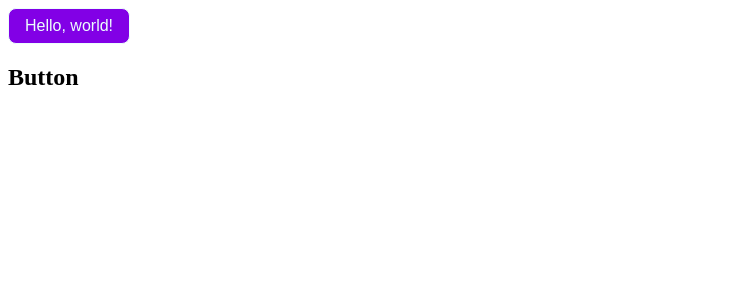
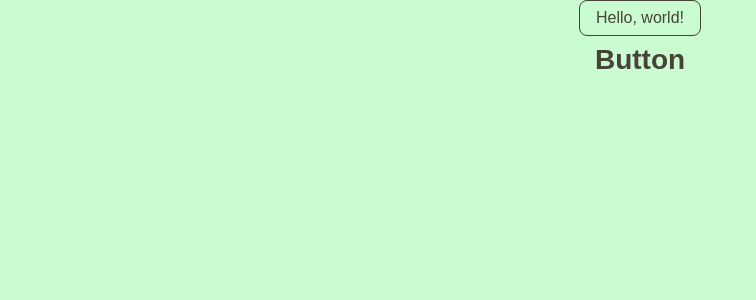
Before and after one commit to flo-output/FLComponents, a React (Vite) app: page / in a window 1280 px wide. Shown: the top 300 px of the page, without its empty margins (0-756 px from the left). Built offline with nearby package versions, Linux system fonts and the light colour scheme.

Commit message:
+ Text Component

```diff
--- a/package.json
+++ b/package.json
@@ -9,8 +9,10 @@
     "preview": "vite preview"
   },
   "dependencies": {
+    "@types/react-helmet": "^6.1.5",
     "react": "^18.2.0",
-    "react-dom": "^18.2.0"
+    "react-dom": "^18.2.0",
+    "react-helmet": "^6.1.0"
   },
   "devDependencies": {
     "@types/react": "^18.0.22",
--- /dev/null
+++ b/src/components/Text.tsx
@@ -0,0 +1,24 @@
+import useTheme from "../hooks/Theme";
+import { colour_property, populate_intrinsic_style, to_property } from "../utilities";
+import type { Colour, FLIntrinsicProps } from "../types";
+
+// TODO: Make polymorphic,
+// That is, to allow for other elements to be used as the root element.
+export default function Text(props: FLIntrinsicProps & { color?: Colour, colour?: Colour, weight?: number }) {
+
+    const theme = useTheme();
+
+    return (
+        <span style={{
+            ...populate_intrinsic_style(theme, props, {
+                my: 'sm',
+                size: 'md',
+            }),
+
+            color: colour_property(theme, props.colour ?? 'primary'),
+            fontWeight: props.weight ?? 400,
+        }}>
+            {props.children}
+        </span>
+    )
+}
--- /dev/null
+++ b/src/components/_Form.tsx
@@ -0,0 +1,6 @@
+export default function Form() {
+    return (
+        <>
+        </>
+    )
+}
--- a/src/components/_Showcase.tsx
+++ b/src/components/_Showcase.tsx
@@ -1,4 +1,5 @@
 import Button from "./Button"
+import Text from "./Text"
 
 const components: { [key: string]: JSX.Element } = {
     'Button': <Button children={'Hello, world!'} />,
@@ -10,9 +11,11 @@ export default function Showcase() {
             {
                 Object.entries(components).map(c => {
                     return (
-                        <div key={c[0]}>
+                        <div key={c[0]} style={{ display: 'flex', flexDirection: 'column', justifyContent: 'center', alignItems: 'center' }}>
                             {c[1]}
-                            <h2>{c[0]}</h2>
+                            <Text size="lg" weight={600}>
+                                {c[0]}
+                            </Text>
                         </div>
                     )
                 })
--- a/src/providers/FlProvider.tsx
+++ b/src/providers/FlProvider.tsx
@@ -1,15 +1,16 @@
 import { useState } from "react";
 import { FlContext } from "../contexts/ThemeContext";
+import { calculate_theme, to_property } from "../utilities";
+import { Helmet } from "react-helmet";
 import type { FLIntrinsicProps, FlTheme, RawFlTheme } from "../types";
-import { calculate_theme } from "../utilities";
 
 export const DefaultTheme: FlTheme = {
     units: 'rem',
     font: 'sans-serif',
 
     colours: {
-        primary: [176, 89, 96],
-        secondary: [274, 100, 45]
+        primary: [41, 12, 25],
+        secondary: [129, 93, 89],
     },
     spacing: {
         'xs': 0.25,
@@ -44,8 +45,18 @@ export default function FlProvider({ children }: FLIntrinsicProps) {
     }
 
     return (
-        <FlContext.Provider value={value}>
-            {children}
-        </FlContext.Provider>
+        <>
+            <Helmet>
+                <style children={`
+                body {
+                    margin: 0;
+                    padding: 0;
+                    background-color: ${to_property(theme.colours.secondary)};
+                }`} />
+            </Helmet>
+            <FlContext.Provider value={value}>
+                {children}
+            </FlContext.Provider>
+        </>
     )
 }
--- a/src/types.ts
+++ b/src/types.ts
@@ -1,7 +1,8 @@
 export type ColourTriple = [number, number, number];
+export type HEX = `#${string}`;
 type HSL = ColourTriple;
-type HEX = `#${string}`;
 
+export type Colour = HEX | keyof FlTheme['colours'];
 export type FlBreakpoint = 'xs' | 'sm' | 'md' | 'lg' | 'xl' | number;
 
 export type FLIntrinsicProps = {
--- a/src/utilities.ts
+++ b/src/utilities.ts
@@ -1,6 +1,6 @@
 import { CSSProperties } from 'react';
 import { DefaultTheme } from './providers/FlProvider';
-import type { ColourTriple, FlBreakpoint, FLIntrinsicProps, FlTheme, RawFlTheme } from './types';
+import type { Colour, ColourTriple, FlBreakpoint, FLIntrinsicProps, FlTheme, RawFlTheme } from './types';
 
 class Cache {
     private cache: Map<string, any> = new Map();
@@ -113,3 +113,7 @@ export const populate_intrinsic_style = (theme: FlTheme, props: FLIntrinsicProps
 
     }
 }
+
+export const colour_property = (theme: FlTheme, colour: Colour) => {
+    return colour.startsWith('#') ? colour : to_property(theme.colours[colour as keyof FlTheme['colours']]);
+}
```
Also changed, not shown: 1 other file (tests, documents, lock files or other folders).
